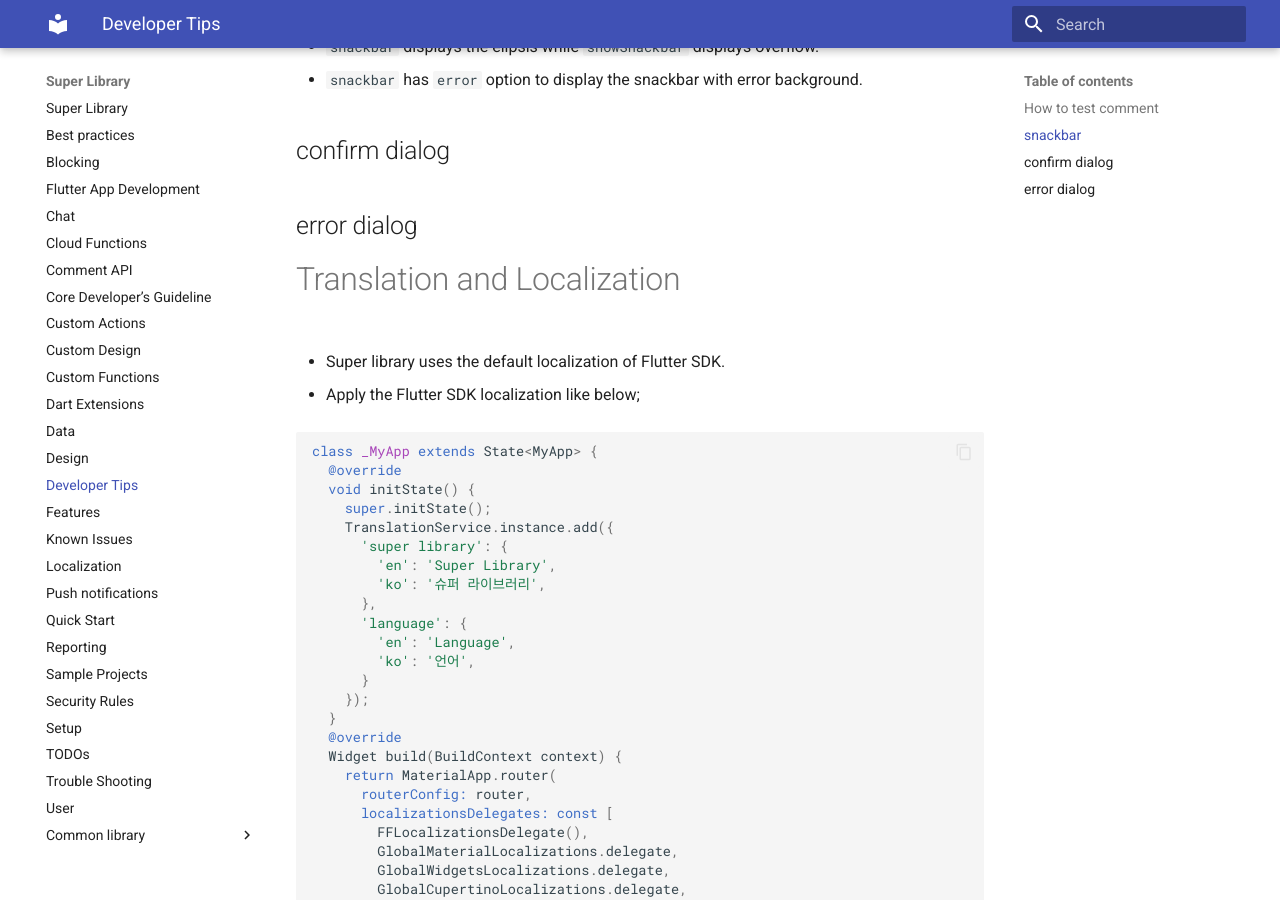
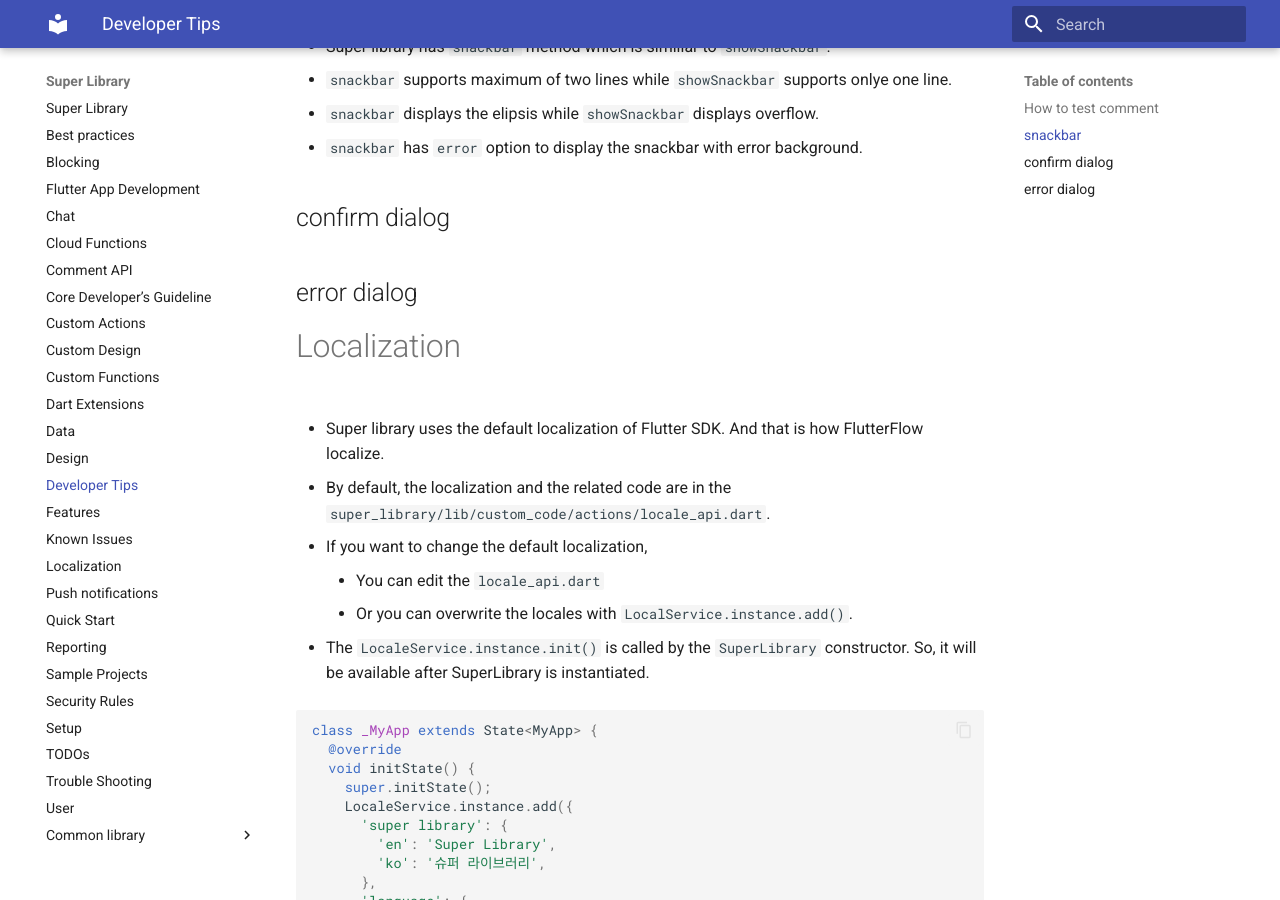
Before and after one commit to thruthesky/super_library, an MkDocs documentation site: the page built from docs/developer_tip.md, in a window 1280 px wide and 900 px high, scrolled down 2312 px. Built offline with MkDocs 1.6.1 and Material for MkDocs 9.7.7, drawn with Linux system fonts in a browser that asks for light colours; some of the changed text lies outside the part shown.

Commit message:
adding docs

````diff
--- a/docs/developer_tip.md
+++ b/docs/developer_tip.md
@@ -5,7 +5,7 @@
   - [snackbar](#snackbar)
   - [confirm dialog](#confirm-dialog)
   - [error dialog](#error-dialog)
-- [Translation and Localization](#translation-and-localization)
+- [Localization](#localization)
   - [Get current locale](#get-current-locale)
 - [User](#user)
   - [User data and UserData class](#user-data-and-userdata-class)
@@ -21,7 +21,9 @@
   - [To display open chat room list](#to-display-open-chat-room-list)
   - [To display my chat room list](#to-display-my-chat-room-list)
   - [To display chat input message box based on the user login status](#to-display-chat-input-message-box-based-on-the-user-login-status)
+  - [Creating chat room with chat room ID](#creating-chat-room-with-chat-room-id)
 - [Upload](#upload)
+  - [UploadImage](#uploadimage)
 
 
 ## How to test comment
@@ -116,18 +118,23 @@
 
 
 
-# Translation and Localization
+# Localization
 
-- Super library uses the default localization of Flutter SDK.
+- Super library uses the default localization of Flutter SDK. And that is how FlutterFlow localize.
 
-- Apply the Flutter SDK localization like below;
+- By default, the localization and the related code are in the `super_library/lib/custom_code/actions/locale_api.dart`.
+  - If you want to change the default localization,
+    - You can edit the `locale_api.dart`
+    - Or you can overwrite the locales with `LocalService.instance.add()`.
+
+- The `LocaleService.instance.init()` is called by the `SuperLibrary` constructor. So, it will be available after SuperLibrary is instantiated.
 
 ```dart
 class _MyApp extends State<MyApp> {
   @override
   void initState() {
     super.initState();
-    TranslationService.instance.add({
+    LocaleService.instance.add({
       'super library': {
         'en': 'Super Library',
         'ko': '슈퍼 라이브러리',
@@ -680,6 +687,28 @@
 }
 ```
 
+## Creating chat room with chat room ID
+
+It is recommended to use the `createChatRoom` function to create a chat room. But if you are source coding with Flutter, you can use the `ChatRoom.create` method to create a chat room. With `ChatRoom.create`, you can set a chat room id.
+
+Example:
+
+```dart
+ChatRoom.create(
+  id: '-ChatRoomID',
+  name: 'All Chat Room',
+  description: 'Everyone can chat here',
+  iconUrl: null,
+  group: true,
+  open: true,
+  single: false,
+  allMembersCanInvite: true,
+);
+```
+
+Use case:
+- When you have accidentally deleted the chat room, you can recover the chat room.
+
 
 
 # Upload
@@ -837,3 +866,17 @@
   }
 }
 ```
+
+
+
+## UploadImage
+
+
+- While you may enjoy using `Upload.image`, you can use `UploadImage` with pre-defined UI/UX.
+
+
+```dart
+UploadImage(
+  onUpload: (url) => setState(() => iconUrl = url),
+),
+```
````
Also changed, not shown: docs/chat.md (+20 -2 lines), docs/localization.md (+3 -2 lines).
